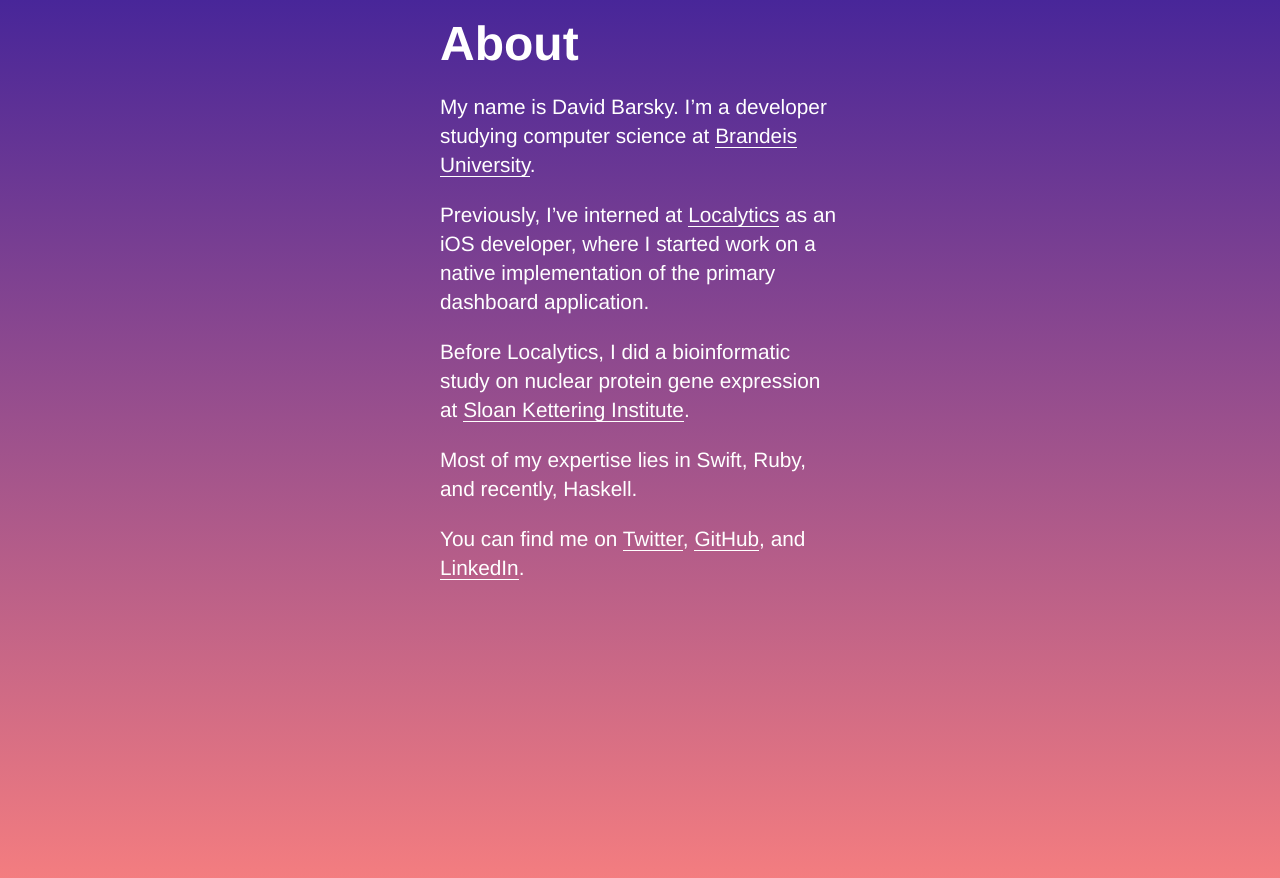
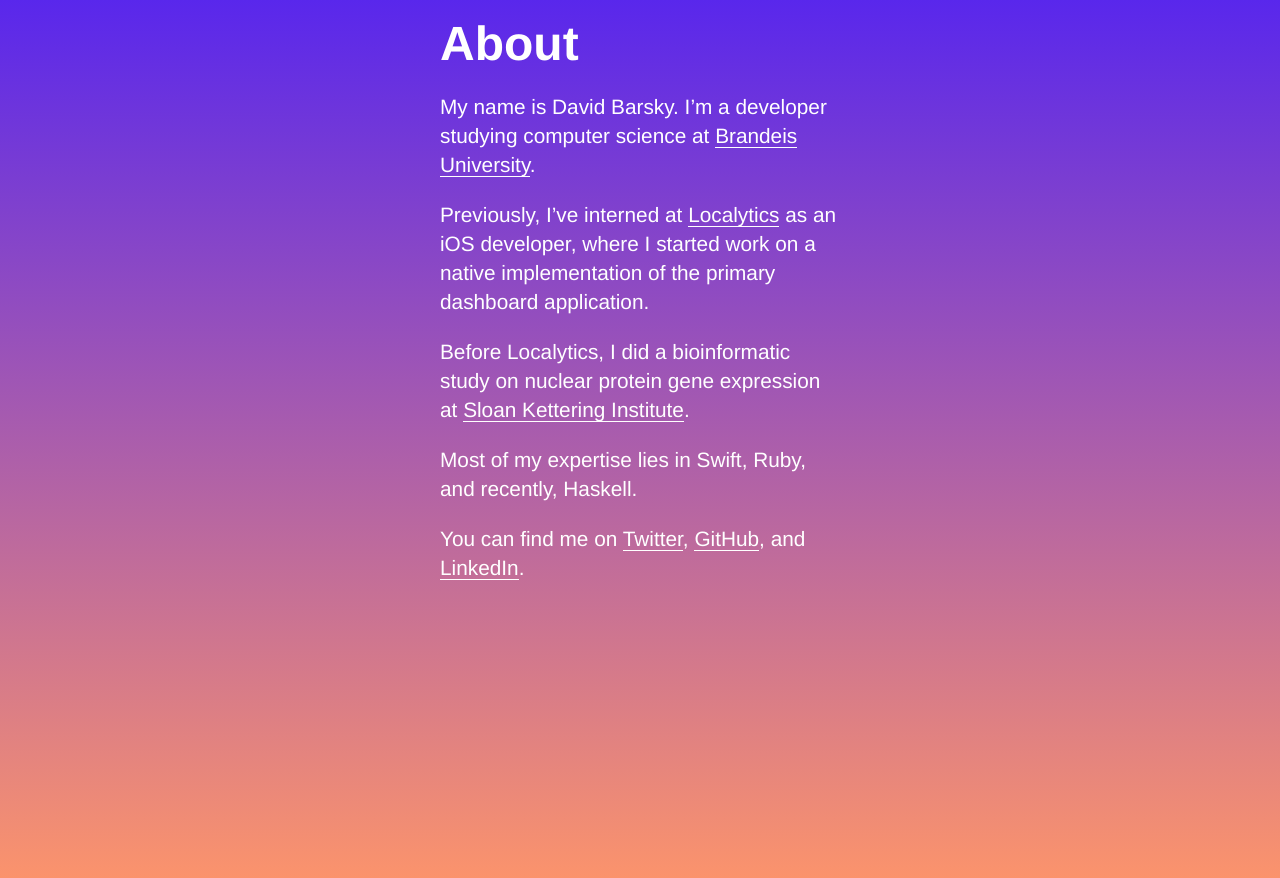
Before and after one commit to davidbarsky/davidbarsky.github.io, a Jekyll site: the page built from index.html, in a window 1280 px wide. Shown: the top 878 px of the page. Built offline with Jekyll 4.4.1, drawn with Linux system fonts in a browser that asks for light colours.

Commit message:
retro california color scheme

```diff
--- a/css/main.scss
+++ b/css/main.scss
@@ -12,14 +12,10 @@
 // colors
 $text-color: white;
 $link-color: white;
-$violet: rgb(72, 38, 153);
-$magenta: rgb(248, 127, 127);
-$virgin-purple: #7b4397;
-$virgin-red: #dc2430;
-$spoon-purple: #564688;
-$spoon-blue: #4d608d;
+$violet: #5927ec;
+$orange: #ff9669;
 
-$background-gradient: linear-gradient($violet 0%, $magenta 100%);
+$background-gradient: linear-gradient($violet 0%, $orange 100%);
 $base-background-color: #01161B;
 
 html, p, h1, body {
```
